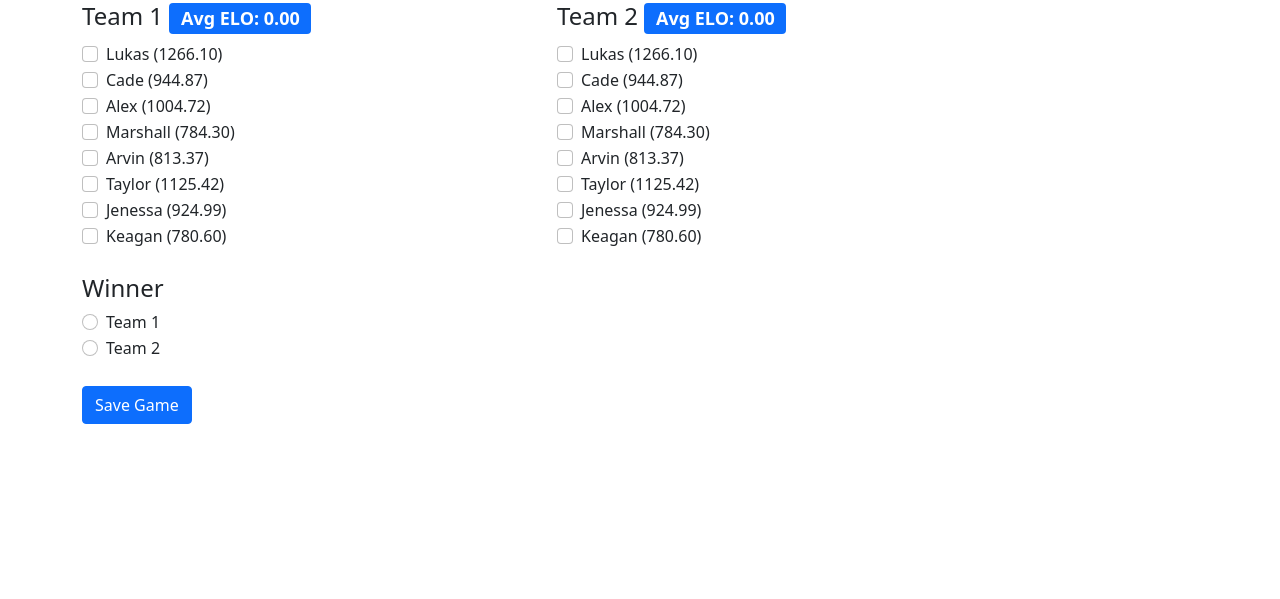
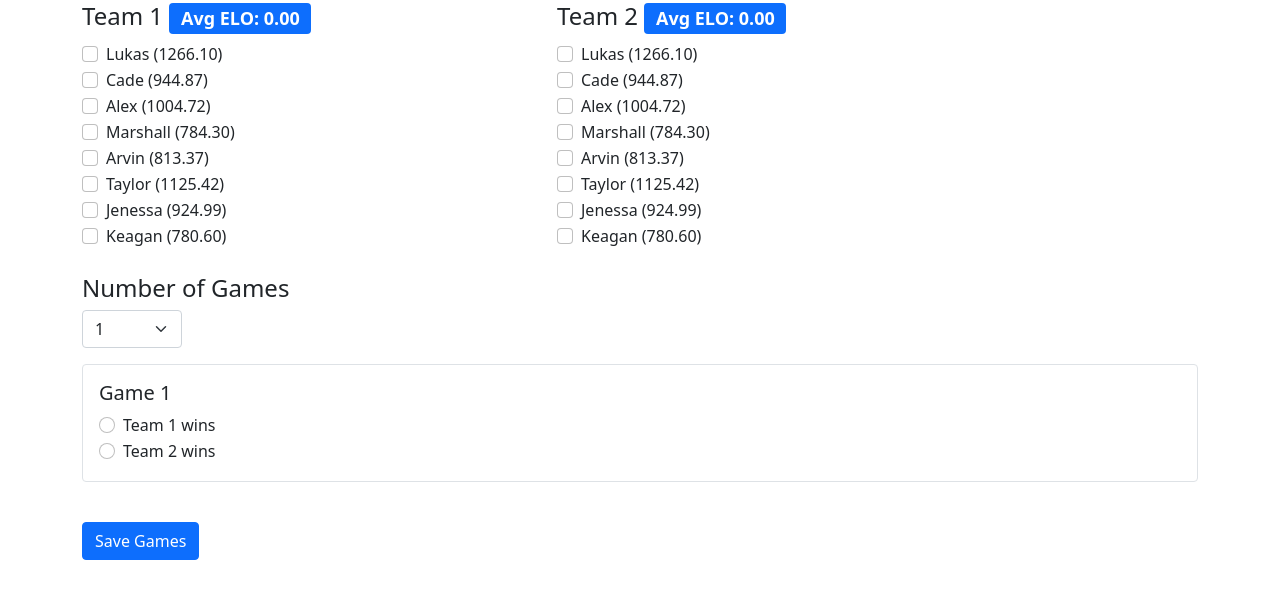
Before and after one commit to LukasKanopka/GrassPowerRanking, a Flask app: page /new_game in a window 1280 px wide. Shown: the part 124-723 px from the top of the page. Run offline with Flask 3, Linux system fonts and the light colour scheme.

Commit message:
Added multiple game entry

```diff
--- a/app.py
+++ b/app.py
@@ -14,14 +14,11 @@ db.init_app(app)
 def index():
     players = Player.query.order_by(Player.elo.desc()).all()
 
-    # Calculate wins, losses, and win percentage for each player
+    # Calculate player stats
     player_stats = {}
-
-    # Get all games
     games = Game.query.all()
 
     for player in players:
-        # Initialize stats
         player_stats[player.id] = {'wins': 0, 'losses': 0, 'win_pct': 0}
 
     # Calculate wins and losses
@@ -29,7 +26,6 @@ def index():
         team1_ids = [int(pid) for pid in game.team1_players.split(',')]
         team2_ids = [int(pid) for pid in game.team2_players.split(',')]
 
-        # Team 1 won
         if game.winner == 1:
             for player_id in team1_ids:
                 if player_id in player_stats:
@@ -38,7 +34,6 @@ def index():
                 if player_id in player_stats:
                     player_stats[player_id]['losses'] += 1
 
-        # Team 2 won
         elif game.winner == 2:
             for player_id in team1_ids:
                 if player_id in player_stats:
@@ -54,8 +49,6 @@ def index():
             stats['win_pct'] = (stats['wins'] / total_games) * 100
         else:
             stats['win_pct'] = 0
-
-        # Format win percentage to 1 decimal place
         stats['win_pct'] = round(stats['win_pct'], 1)
 
     return render_template('leaderboard.html', players=players, player_stats=player_stats)
@@ -66,25 +59,36 @@ def new_game():
         # Get selected players for each team
         team1 = request.form.getlist('team1')
         team2 = request.form.getlist('team2')
-        winner = int(request.form['winner'])
+        game_count = int(request.form.get('game_count', 1))
 
-        # Get the next sequence number
-        last_game = Game.query.order_by(Game.sequence.desc()).first()
-        next_seq = 1 if not last_game else last_game.sequence + 1
+        # Validate
+        if not team1 or not team2:
+            flash('Please select players for both teams', 'danger')
+            players = Player.query.all()
+            return render_template('new_game.html', players=players)
 
-        # Create and save game
-        game = Game(
-            team1_players=','.join(team1),
-            team2_players=','.join(team2),
-            winner=winner,
-            sequence=next_seq
-        )
-        db.session.add(game)
+        # Process each game
+        for i in range(1, game_count + 1):
+            winner = int(request.form.get(f'winner_{i}'))
 
-        # Update ELOs
-        update_elos(team1, team2, winner)
+            # Get the next sequence number
+            last_game = Game.query.order_by(Game.sequence.desc()).first()
+            next_seq = 1 if not last_game else last_game.sequence + 1
+
+            # Create and save game
+            game = Game(
+                team1_players=','.join(team1),
+                team2_players=','.join(team2),
+                winner=winner,
+                sequence=next_seq
+            )
+            db.session.add(game)
+
+            # Update ELOs
+            update_elos(team1, team2, winner)
 
         db.session.commit()
+        flash(f'Successfully saved {game_count} games!', 'success')
         return redirect(url_for('index'))
 
     players = Player.query.all()
--- a/templates/new_game.html
+++ b/templates/new_game.html
@@ -31,17 +31,32 @@
     </div>
 
     <div class="mt-4">
-        <h4>Winner</h4>
-        <div class="form-check">
-            <input class="form-check-input" type="radio" name="winner" value="1" id="winner1" required>
-            <label class="form-check-label" for="winner1">Team 1</label>
-        </div>
-        <div class="form-check">
-            <input class="form-check-input" type="radio" name="winner" value="2" id="winner2">
-            <label class="form-check-label" for="winner2">Team 2</label>
+        <h4>Number of Games</h4>
+        <select id="game-count" name="game_count" class="form-select mb-3" style="max-width: 100px;">
+            <option value="1">1</option>
+            <option value="2">2</option>
+            <option value="3">3</option>
+            <option value="4">4</option>
+            <option value="5">5</option>
+            <option value="6">6</option>
+            <option value="7">7</option>
+        </select>
+
+        <div id="games-container">
+            <div class="game-entry mb-3 p-3 border rounded">
+                <h5>Game 1</h5>
+                <div class="form-check">
+                    <input class="form-check-input" type="radio" name="winner_1" value="1" id="winner1_1" required>
+                    <label class="form-check-label" for="winner1_1">Team 1 wins</label>
+                </div>
+                <div class="form-check">
+                    <input class="form-check-input" type="radio" name="winner_1" value="2" id="winner2_1">
+                    <label class="form-check-label" for="winner2_1">Team 2 wins</label>
+                </div>
+            </div>
         </div>
     </div>
-    <button type="submit" class="btn btn-primary mt-4">Save Game</button>
+    <button type="submit" class="btn btn-primary mt-4">Save Games</button>
 </form>
 
 <script>
@@ -87,6 +102,50 @@ $(document).ready(function() {
             calculateAvgElo(otherTeam);
         }
     });
+
+    // Handle game count changes
+    $('#game-count').change(function() {
+        const gameCount = parseInt($(this).val());
+        updateGameEntries(gameCount);
+    });
+
+    function updateGameEntries(count) {
+        const container = $('#games-container');
+
+        // First, store any existing values
+        const existingValues = {};
+        $('.game-entry').each(function(index) {
+            const gameNum = index + 1;
+            const winner = $(`input[name="winner_${gameNum}"]:checked`).val();
+            if (winner) {
+                existingValues[gameNum] = winner;
+            }
+        });
+
+        // Clear container
+        container.empty();
+
+        // Add the specified number of game entries
+        for (let i = 1; i <= count; i++) {
+            const gameEntry = `
+                <div class="game-entry mb-3 p-3 border rounded">
+                    <h5>Game ${i}</h5>
+                    <div class="form-check">
+                        <input class="form-check-input" type="radio" name="winner_${i}" value="1" id="winner1_${i}" ${existingValues[i] === '1' ? 'checked' : ''} required>
+                        <label class="form-check-label" for="winner1_${i}">Team 1 wins</label>
+                    </div>
+                    <div class="form-check">
+                        <input class="form-check-input" type="radio" name="winner_${i}" value="2" id="winner2_${i}" ${existingValues[i] === '2' ? 'checked' : ''}>
+                        <label class="form-check-label" for="winner2_${i}">Team 2 wins</label>
+                    </div>
+                </div>
+            `;
+            container.append(gameEntry);
+        }
+    }
+
+    // Initialize with one game
+    updateGameEntries(1);
 });
 </script>
 {% endblock %}
```
Also changed, not shown: instance/elo.db.
